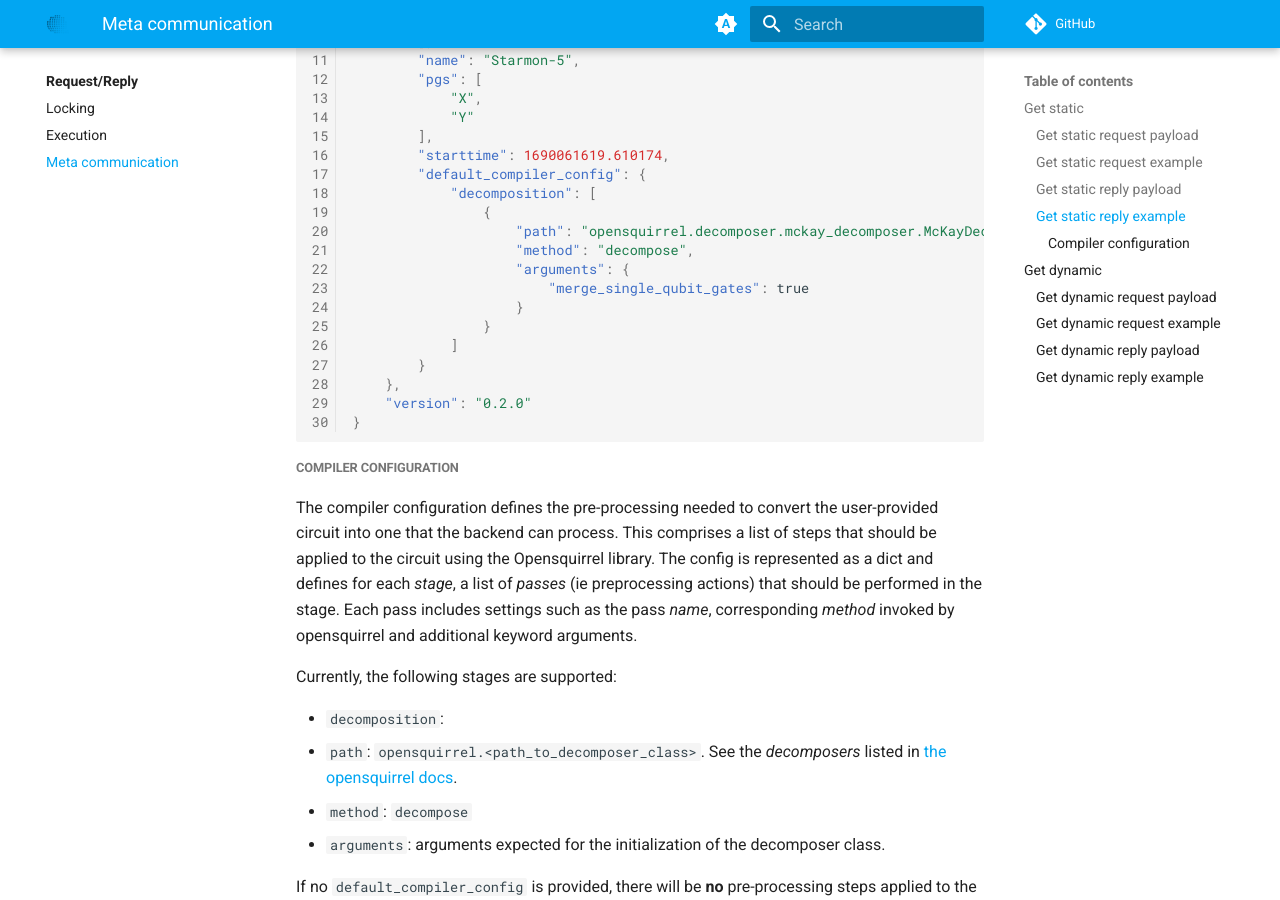
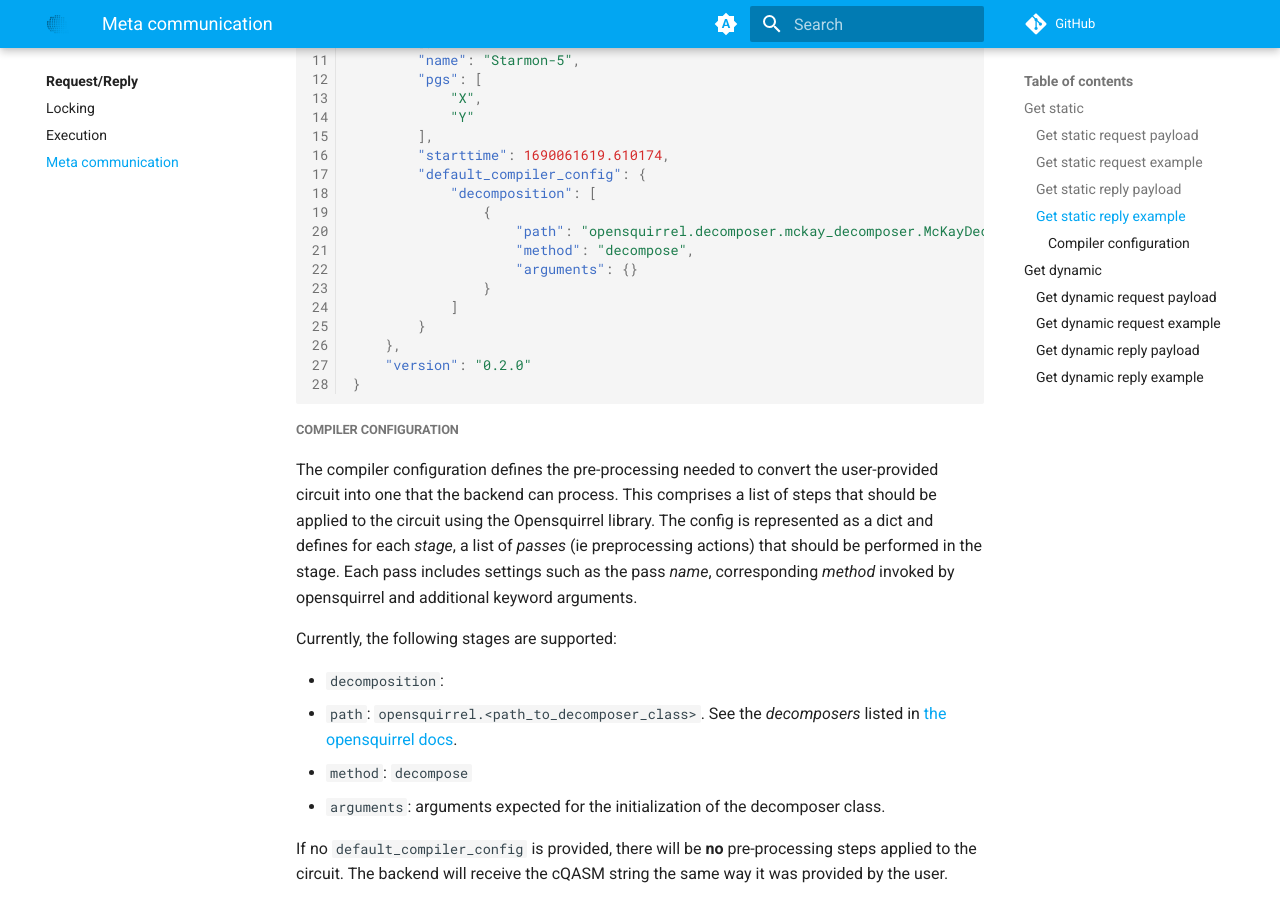
Before and after one commit to QuTech-Delft/compute-runtime-schema, an MkDocs documentation site: the page built from docs/request/meta.md, in a window 1280 px wide and 900 px high, scrolled down 1674 px. Built offline with MkDocs 1.6.1 and Material for MkDocs 9.7.7, drawn with Linux system fonts in a browser that asks for light colours; comment, search, counter and statistics services are not loaded; the version menu is left out.

Commit message:
[QI2-1359] Update examples (#21)
* Update examples

* Remove newline

```diff
--- a/docs/request/meta.md
+++ b/docs/request/meta.md
@@ -62,9 +62,7 @@ This message does not require any additional information in the payload section.
                 {
                     "path": "opensquirrel.decomposer.mckay_decomposer.McKayDecomposer",
                     "method": "decompose",
-                    "arguments": {
-                        "merge_single_qubit_gates": true
-                    }
+                    "arguments": {}
                 }
             ]
         }
```
Also changed, not shown: 1 other file.
